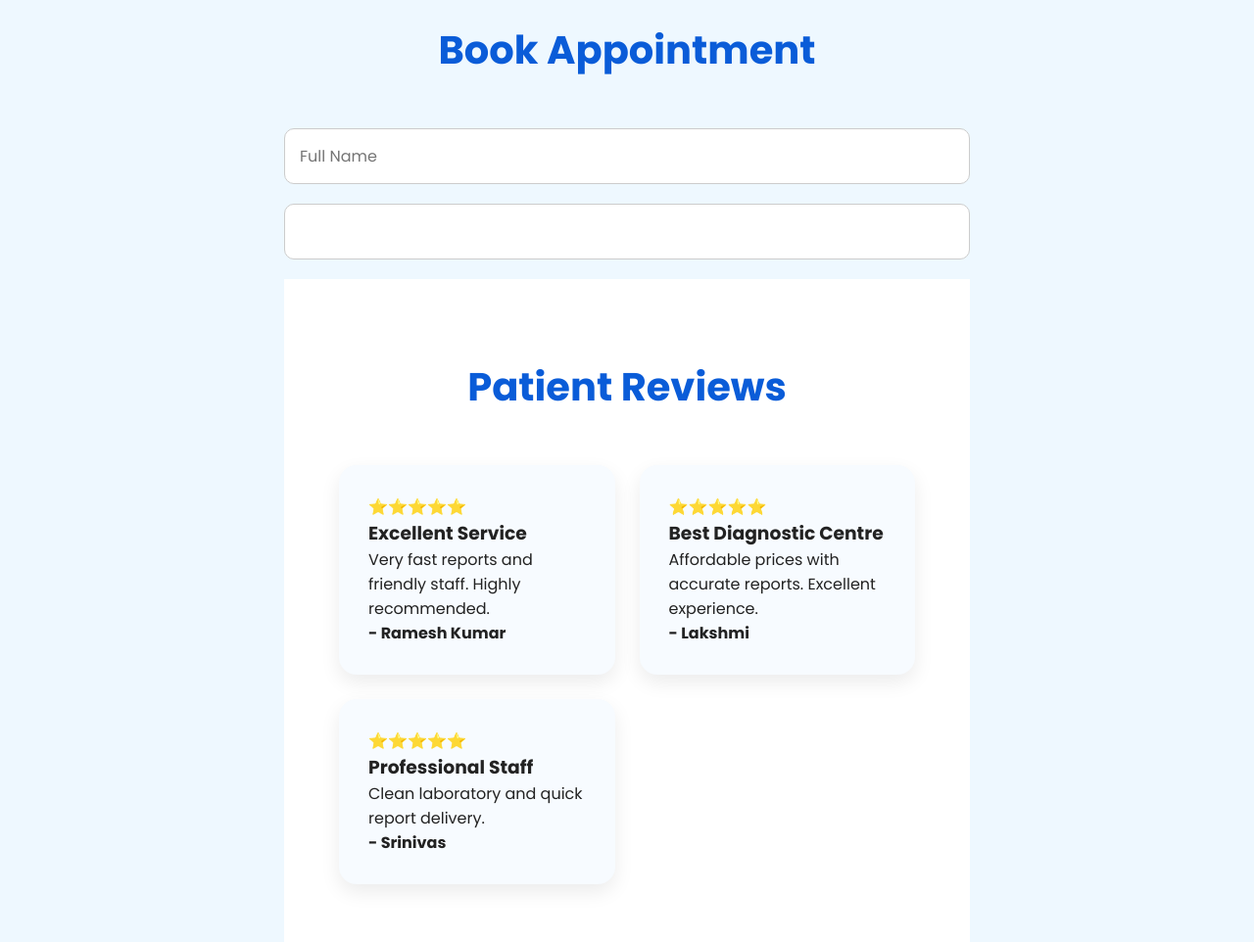
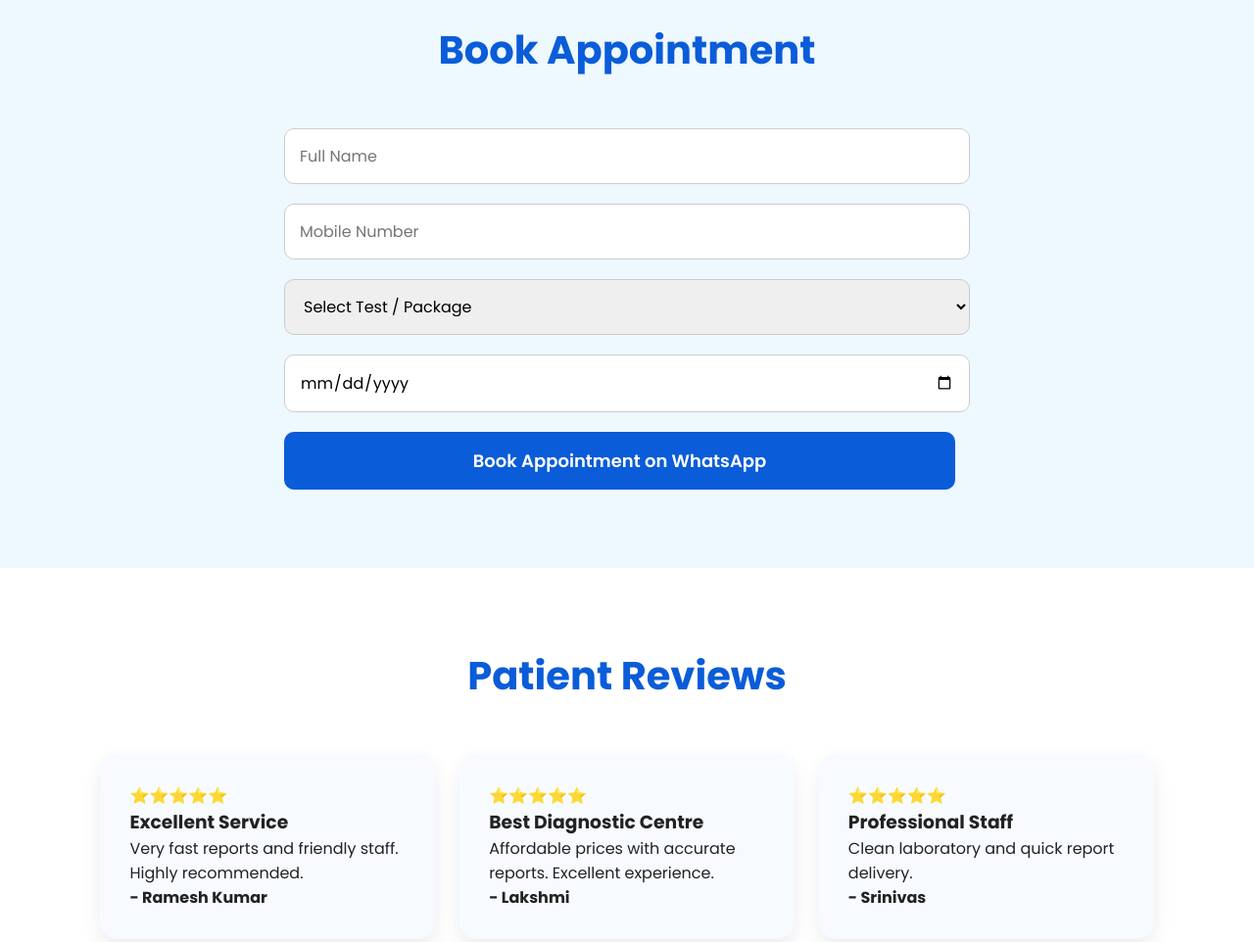
Before and after one commit to arkdiagnosticcentre/ark-diagnostic-centre, a plain HTML site: page index.html in a window 1280 px wide. Shown: the part 3820-4782 px from the top of the page at 98% size. Drawn offline with Linux system fonts and the light colour scheme.

Commit message:
Update index.html

```diff
--- a/index.html
+++ b/index.html
@@ -304,11 +304,34 @@ onkeyup="searchTests()">
 
 <h2 class="section-title">Book Appointment</h2>
 
-<form class="appointment-form">
+<form class="appointment-form" id="appointmentForm">
 
-<input type="text" placeholder="Full Name" required>
+<input type="text" id="patientName" placeholder="Full Name" required>
 
-<input
+<input type="tel" id="patientPhone" placeholder="Mobile Number" required>
+
+<select id="patientTest" required>
+<option value="">Select Test / Package</option>
+<option>Blood Test</option>
+<option>Diabetes Profile</option>
+<option>Thyroid Profile</option>
+<option>Lipid Profile</option>
+<option>Liver Function Test (LFT)</option>
+<option>Kidney Function Test (KFT)</option>
+<option>ARK Health Profile 1</option>
+<option>ARK Health Profile 2</option>
+<option>Home Sample Collection</option>
+</select>
+
+<input type="date" id="appointmentDate" required>
+
+<button type="submit" class="btn whatsapp">
+Book Appointment on WhatsApp
+</button>
+
+</form>
+
+</section>
 <!-- ================= PATIENT REVIEWS ================= -->
 
 <section class="reviews">
```
